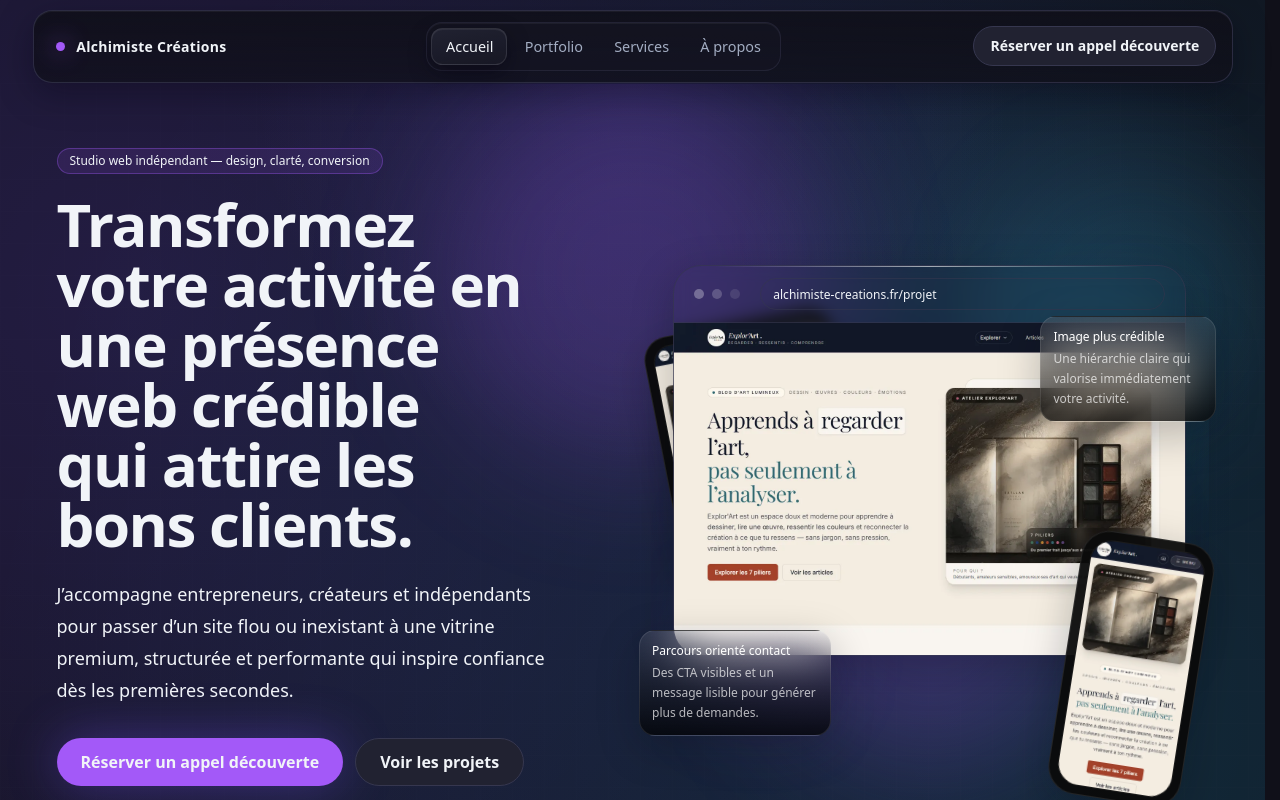
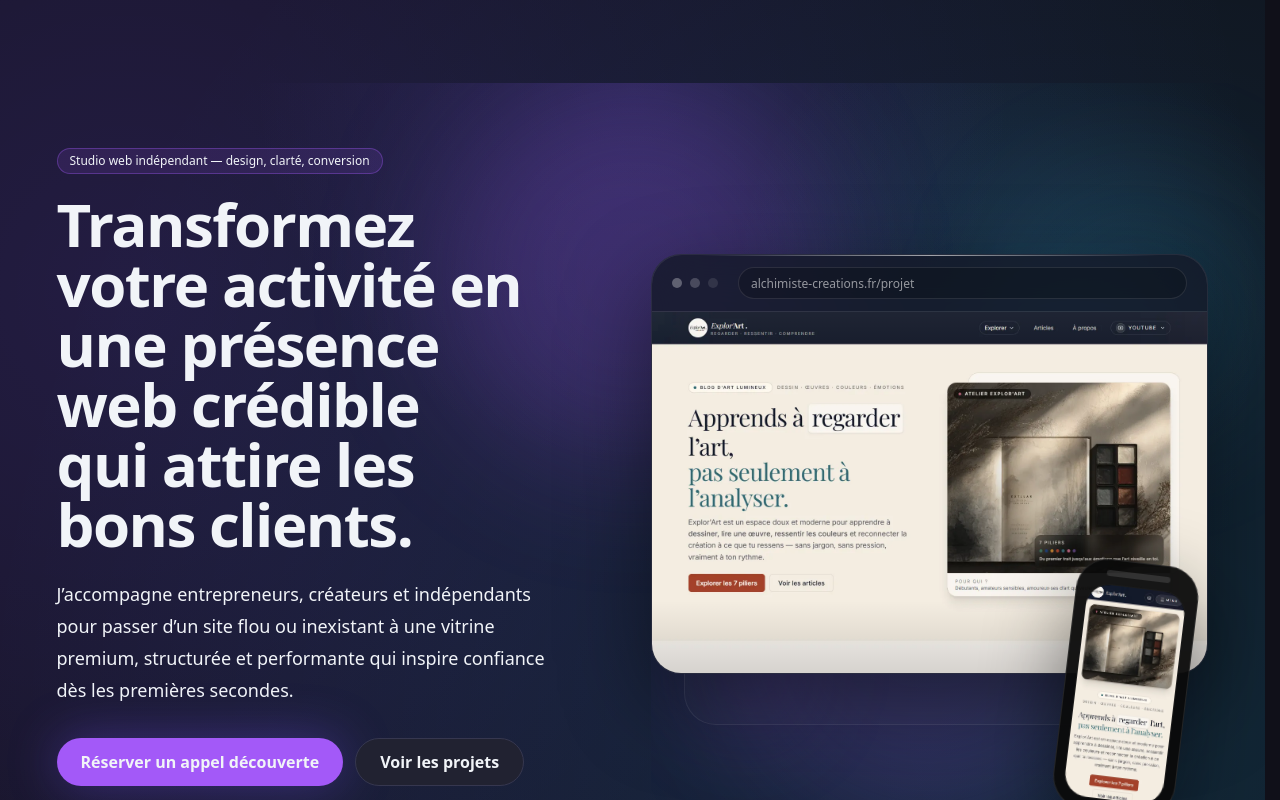
Before and after one commit to stephanievanoverberghe/alchimiste-creations-studio, a Next.js app: page / in a window 1280 px wide. Shown: the top 800 px of the page. Built offline with nearby package versions, Linux system fonts and the light colour scheme.

Commit message:
refactor(hero): simplify mockup composition to highlight premium web design

```diff
--- a/src/components/marketing/Hero.tsx
+++ b/src/components/marketing/Hero.tsx
@@ -12,7 +12,7 @@ export function Hero() {
         className="pointer-events-none absolute inset-0 -z-10 overflow-hidden"
       >
         <div className="absolute inset-0 bg-[radial-gradient(circle_at_top,rgba(124,92,255,0.14),transparent_34%),radial-gradient(circle_at_80%_20%,rgba(66,214,255,0.10),transparent_22%)]" />
-        <div className="absolute inset-0 opacity-[0.06] [background-image:linear-gradient(to_right,hsl(var(--border))_1px,transparent_1px),linear-gradient(to_bottom,hsl(var(--border))_1px,transparent_1px)] [background-size:32px_32px]" />
+        <div className="absolute inset-0 opacity-[0.06]" />
         <div className="absolute left-1/2 top-0 h-72 w-72 -translate-x-1/2 rounded-full bg-primary/20 blur-3xl sm:h-96 sm:w-96" />
         <div className="absolute right-0 top-24 h-44 w-44 rounded-full bg-accent/10 blur-3xl sm:h-64 sm:w-64" />
       </div>
--- a/src/components/marketing/HeroMockup.tsx
+++ b/src/components/marketing/HeroMockup.tsx
@@ -111,10 +111,10 @@ export function HeroMockup({ mockup }: HeroMockupProps) {
       const centerY = rect.height / 2;
 
       targetRef.current = {
-        rotateX: clamp(((y - centerY) / centerY) * -5, -5, 5),
-        rotateY: clamp(((x - centerX) / centerX) * 7, -7, 7),
+        rotateX: clamp(((y - centerY) / centerY) * -4, -4, 4),
+        rotateY: clamp(((x - centerX) / centerX) * 5, -5, 5),
         translateY: -6,
-        scale: 1.01,
+        scale: 1.008,
       };
 
       startAnimation();
@@ -153,11 +153,8 @@ export function HeroMockup({ mockup }: HeroMockupProps) {
     return () => window.removeEventListener('scroll', handleScroll);
   }, [prefersReducedMotion]);
 
-  const desktopOffset = prefersReducedMotion ? 0 : clamp(scrollY * 0.018, 0, 10);
-  const tabletOffset = prefersReducedMotion ? 0 : clamp(scrollY * 0.03, 0, 18);
-  const mobileOffset = prefersReducedMotion ? 0 : clamp(scrollY * 0.042, 0, 24);
-  const noteOffsetA = prefersReducedMotion ? 0 : clamp(scrollY * 0.02, 0, 12);
-  const noteOffsetB = prefersReducedMotion ? 0 : clamp(scrollY * 0.024, 0, 14);
+  const desktopOffset = prefersReducedMotion ? 0 : clamp(scrollY * 0.018, 0, 12);
+  const mobileOffset = prefersReducedMotion ? 0 : clamp(scrollY * 0.038, 0, 24);
 
   const groupTransform = prefersReducedMotion
     ? undefined
@@ -166,14 +163,14 @@ export function HeroMockup({ mockup }: HeroMockupProps) {
       };
 
   return (
-    <div className="relative mx-auto w-full max-w-[760px]">
+    <div className="relative mx-auto w-full max-w-205">
       <div
         aria-hidden="true"
         className="pointer-events-none absolute inset-0 -z-10 overflow-hidden"
       >
-        <div className="hero-glow-orb absolute left-1/2 top-[36%] h-56 w-56 -translate-x-1/2 rounded-full bg-primary/25 blur-3xl sm:h-72 sm:w-72 lg:h-80 lg:w-80" />
-        <div className="hero-glow-orb-delay absolute right-[6%] top-[18%] h-28 w-28 rounded-full bg-accent/20 blur-3xl sm:h-36 sm:w-36" />
-        <div className="hero-glow-orb-slow absolute bottom-[14%] left-[8%] h-24 w-24 rounded-full bg-primary/15 blur-2xl sm:h-32 sm:w-32" />
+        <div className="hero-glow-orb absolute left-1/2 top-[34%] h-64 w-64 -translate-x-1/2 rounded-full bg-primary/20 blur-3xl sm:h-80 sm:w-80 lg:h-96 lg:w-[24rem]" />
+        <div className="hero-glow-orb-delay absolute right-[8%] top-[14%] h-28 w-28 rounded-full bg-accent/15 blur-3xl sm:h-40 sm:w-40" />
+        <div className="hero-glow-orb-slow absolute bottom-[10%] left-[6%] h-24 w-24 rounded-full bg-primary/12 blur-2xl sm:h-32 sm:w-32" />
       </div>
 
       <div
@@ -181,27 +178,9 @@ export function HeroMockup({ mockup }: HeroMockupProps) {
         style={groupTransform}
         className="relative transition-transform duration-300 ease-out will-change-transform motion-reduce:transform-none"
       >
-        <div className="relative min-h-[340px] sm:min-h-[440px] lg:min-h-[560px]">
+        <div className="relative min-h-80 sm:min-h-105 lg:min-h-140">
           <div
-            className="absolute left-[2%] top-[14%] z-10 hidden w-[34%] md:block"
-            style={
-              prefersReducedMotion
-                ? undefined
-                : {
-                    transform: `translate3d(0, ${-tabletOffset}px, 0) rotate(-11deg)`,
-                  }
-            }
-          >
-            <DeviceFrame
-              variant="tablet"
-              imageSrc={mockup.tablet.src}
-              alt={mockup.tablet.alt}
-              className="hero-float-tablet"
-            />
-          </div>
-
-          <div
-            className="absolute inset-x-[4%] top-[4%] z-20"
+            className="absolute inset-x-0 top-[2%] z-20"
             style={
               prefersReducedMotion
                 ? undefined
@@ -218,58 +197,25 @@ export function HeroMockup({ mockup }: HeroMockupProps) {
           </div>
 
           <div
-            className="absolute bottom-0 right-[1%] z-30 w-[34%] sm:w-[28%] md:right-[2%] md:w-[24%]"
+            className="absolute bottom-[-2%] right-[2%] z-30 w-[30%] sm:w-[24%] lg:right-[4%] lg:w-[22%]"
             style={
               prefersReducedMotion
                 ? undefined
                 : {
-                    transform: `translate3d(0, ${-mobileOffset}px, 0) rotate(9deg)`,
+                    transform: `translate3d(0, ${-mobileOffset}px, 0) rotate(7deg)`,
                   }
             }
           >
-            <DeviceFrame
-              variant="mobile"
+            <MobileFrame
               imageSrc={mockup.mobile.src}
               alt={mockup.mobile.alt}
               className="hero-float-mobile"
             />
           </div>
 
-          <FloatingNote
-            title={mockup.floatingNotes.desktop[0].title}
-            description={mockup.floatingNotes.desktop[0].description}
-            className="hero-float-note absolute -right-2 top-[13%] z-40 hidden w-44 md:block"
-            style={
-              prefersReducedMotion
-                ? undefined
-                : {
-                    transform: `translate3d(0, ${-noteOffsetA}px, 0)`,
-                  }
-            }
-          />
-
-          <FloatingNote
-            title={mockup.floatingNotes.desktop[1].title}
-            description={mockup.floatingNotes.desktop[1].description}
-            className="hero-float-note-delay absolute -left-3 bottom-[12%] z-40 hidden w-48 md:block"
-            style={
-              prefersReducedMotion
-                ? undefined
-                : {
-                    transform: `translate3d(0, ${-noteOffsetB}px, 0)`,
-                  }
-            }
-          />
-        </div>
-
-        <div className="mt-5 grid grid-cols-2 gap-3 md:hidden">
-          <FloatingNote
-            title={mockup.floatingNotes.mobile[0].title}
-            description={mockup.floatingNotes.mobile[0].description}
-          />
-          <FloatingNote
-            title={mockup.floatingNotes.mobile[1].title}
-            description={mockup.floatingNotes.mobile[1].description}
+          <div
+            aria-hidden="true"
+            className="absolute inset-x-[6%] top-[8%] z-10 h-[78%] rounded-4xl border border-white/8 bg-white/2 blur-0"
           />
         </div>
       </div>
@@ -285,57 +231,56 @@ type DesktopFrameProps = {
 
 function DesktopFrame({ browserLabel, imageSrc, alt }: DesktopFrameProps) {
   return (
-    <div className="relative overflow-hidden rounded-[28px] border border-border/70 bg-card/80 shadow-[var(--shadow-card)] backdrop-blur">
-      <div className="absolute inset-x-10 top-0 h-px bg-gradient-to-r from-transparent via-white/60 to-transparent" />
+    <div className="relative overflow-hidden rounded-[30px] border border-white/10 bg-[#0b1020]/80 shadow-[0_30px_90px_rgba(0,0,0,0.45)] backdrop-blur-xl">
+      <div className="absolute inset-0 rounded-[30px] ring-1 ring-white/10" />
+      <div className="absolute inset-x-12 top-0 h-px bg-linear-to-r from-transparent via-white/60 to-transparent" />
 
-      <div className="flex items-center gap-2 border-b border-border/60 px-4 py-3 sm:px-5">
+      <div className="relative flex items-center gap-2 border-b border-white/10 bg-white/3 px-4 py-3 sm:px-5">
         <span className="h-2.5 w-2.5 rounded-full bg-white/30" />
         <span className="h-2.5 w-2.5 rounded-full bg-white/20" />
         <span className="h-2.5 w-2.5 rounded-full bg-white/10" />
-        <div className="ml-3 h-8 flex-1 rounded-full border border-border/60 bg-background/60 px-3 text-xs leading-8 text-muted-foreground">
+
+        <div className="ml-3 h-8 flex-1 rounded-full border border-white/10 bg-black/20 px-3 text-xs leading-8 text-white/55">
           {browserLabel}
         </div>
       </div>
 
+      <div className="relative">
         <Image
           src={imageSrc}
           alt={alt}
-        width={1440}
-        height={1080}
+          width={1600}
+          height={1100}
           priority
           className="h-auto w-full object-cover"
         />
+
+        <div className="pointer-events-none absolute inset-0 bg-[linear-gradient(180deg,rgba(255,255,255,0.06),transparent_18%,transparent_80%,rgba(0,0,0,0.14))]" />
+      </div>
     </div>
   );
 }
 
-type DeviceFrameProps = {
-  variant: 'tablet' | 'mobile';
+type MobileFrameProps = {
   imageSrc: string;
   alt: string;
   className?: string;
 };
 
-function DeviceFrame({ variant, imageSrc, alt, className }: DeviceFrameProps) {
-  const shellClassName =
-    variant === 'mobile'
-      ? 'rounded-[28px] border border-white/10 bg-neutral-950/95 p-2 shadow-[var(--shadow-card)]'
-      : 'rounded-[24px] border border-white/10 bg-neutral-950/95 p-2 shadow-[var(--shadow-card)]';
-
-  const screenClassName =
-    variant === 'mobile'
-      ? 'overflow-hidden rounded-[22px] border border-white/10 bg-black'
-      : 'overflow-hidden rounded-[18px] border border-white/10 bg-black';
-
+function MobileFrame({ imageSrc, alt, className }: MobileFrameProps) {
   return (
     <div className={className}>
-      <div className={shellClassName}>
-        <div className={screenClassName}>
+      <div className="rounded-4xl border border-white/10 bg-neutral-950/95 p-2.5 shadow-[0_24px_80px_rgba(0,0,0,0.45)]">
+        <div className="mb-2 flex justify-center">
+          <div className="h-1.5 w-16 rounded-full bg-white/12" />
+        </div>
+
+        <div className="overflow-hidden rounded-3xl border border-white/10 bg-black">
           <Image
             src={imageSrc}
             alt={alt}
             width={900}
-            height={1200}
+            height={1600}
             className="h-auto w-full object-cover"
           />
         </div>
@@ -343,27 +288,3 @@ function DeviceFrame({ variant, imageSrc, alt, className }: DeviceFrameProps) {
     </div>
   );
 }
-
-type FloatingNoteProps = {
-  title: string;
-  description: string;
-  className?: string;
-  style?: React.CSSProperties;
-};
-
-function FloatingNote({ title, description, className, style }: FloatingNoteProps) {
-  return (
-    <div
-      className={[
-        'rounded-2xl border border-white/10 bg-[linear-gradient(180deg,rgba(255,255,255,0.08),rgba(0,0,0,0.72))] p-3 shadow-[var(--shadow-card)] backdrop-blur-xl',
-        className,
-      ]
-        .filter(Boolean)
-        .join(' ')}
-      style={style}
-    >
-      <p className="text-xs font-medium text-white">{title}</p>
-      <p className="mt-1 text-xs leading-5 text-white/70">{description}</p>
-    </div>
-  );
-}
--- a/src/content/home/hero.ts
+++ b/src/content/home/hero.ts
@@ -24,35 +24,9 @@ export const heroContent: HeroContent = {
       src: '/images/mockups/hero-desktop.webp',
       alt: 'Aperçu desktop d’un site premium conçu par Alchimiste Créations',
     },
-    tablet: {
-      src: '/images/mockups/hero-tablet.webp',
-      alt: 'Aperçu tablette d’un site premium conçu par Alchimiste Créations',
-    },
     mobile: {
       src: '/images/mockups/hero-mobile.webp',
       alt: 'Aperçu mobile d’un site premium conçu par Alchimiste Créations',
     },
-    floatingNotes: {
-      desktop: [
-        {
-          title: 'Image plus crédible',
-          description: 'Une hiérarchie claire qui valorise immédiatement votre activité.',
-        },
-        {
-          title: 'Parcours orienté contact',
-          description: 'Des CTA visibles et un message lisible pour générer plus de demandes.',
-        },
-      ],
-      mobile: [
-        {
-          title: 'Image crédible',
-          description: 'Clair, moderne et professionnel dès le premier écran.',
-        },
-        {
-          title: 'Pensé conversion',
-          description: 'Parcours simplifié pour transformer plus de visiteurs en prospects.',
-        },
-      ],
-    },
   },
 };
--- a/src/domain/home/hero.ts
+++ b/src/domain/home/hero.ts
@@ -1,22 +1,6 @@
-export type HeroFloatingNote = {
-  title: string;
-  description: string;
-};
-
 export type HeroMockupImage = {
   src: string;
   alt: string;
-};
-
-export type HeroMockupContent = {
-  browserLabel: string;
-  desktop: HeroMockupImage;
-  tablet: HeroMockupImage;
-  mobile: HeroMockupImage;
-  floatingNotes: {
-    desktop: [HeroFloatingNote, HeroFloatingNote];
-    mobile: [HeroFloatingNote, HeroFloatingNote];
-  };
 };
 
 export type HeroContent = {
@@ -32,5 +16,9 @@ export type HeroContent = {
     href: string;
   };
   highlights: string[];
-  mockup: HeroMockupContent;
+  mockup: {
+    browserLabel: string;
+    desktop: HeroMockupImage;
+    mobile: HeroMockupImage;
+  };
 };
--- a/src/styles/animations.css
+++ b/src/styles/animations.css
@@ -1,3 +1,40 @@
+/* src/styles/animations.css */
+@keyframes revealUp {
+    from {
+        opacity: 0;
+        transform: translateY(8px);
+    }
+
+    to {
+        opacity: 1;
+        transform: translateY(0);
+    }
+}
+
+@keyframes mobileNavIn {
+    from {
+        opacity: 0;
+        transform: translateY(110%);
+    }
+
+    to {
+        opacity: 1;
+        transform: translateY(0);
+    }
+}
+
+@keyframes mobileNavOut {
+    from {
+        opacity: 1;
+        transform: translateY(0);
+    }
+
+    to {
+        opacity: 0;
+        transform: translateY(110%);
+    }
+}
+
 @keyframes hero-float-mobile {
 
     0%,
@@ -7,30 +44,6 @@
 
     50% {
         transform: translate3d(0, -10px, 0) rotate(-0.4deg);
-    }
-}
-
-@keyframes hero-float-tablet {
-
-    0%,
-    100% {
-        transform: translate3d(0, 0, 0) rotate(0deg);
-    }
-
-    50% {
-        transform: translate3d(0, -8px, 0) rotate(0.35deg);
-    }
-}
-
-@keyframes hero-float-note {
-
-    0%,
-    100% {
-        transform: translate3d(0, 0, 0);
-    }
-
-    50% {
-        transform: translate3d(0, -6px, 0);
     }
 }
 
@@ -50,18 +63,6 @@
     animation: hero-float-mobile 5.4s ease-in-out infinite;
 }
 
-.hero-float-tablet {
-    animation: hero-float-tablet 6.2s ease-in-out infinite;
-}
-
-.hero-float-note {
-    animation: hero-float-note 4.8s ease-in-out infinite;
-}
-
-.hero-float-note-delay {
-    animation: hero-float-note 5.6s ease-in-out infinite;
-}
-
 .hero-glow-orb {
     animation: hero-glow-drift 7s ease-in-out infinite;
 }
@@ -77,9 +78,6 @@
 @media (prefers-reduced-motion: reduce) {
 
     .hero-float-mobile,
-    .hero-float-tablet,
-    .hero-float-note,
-    .hero-float-note-delay,
     .hero-glow-orb,
     .hero-glow-orb-delay,
     .hero-glow-orb-slow {
```
Lines whose indentation alone changed are shown as unchanged.
